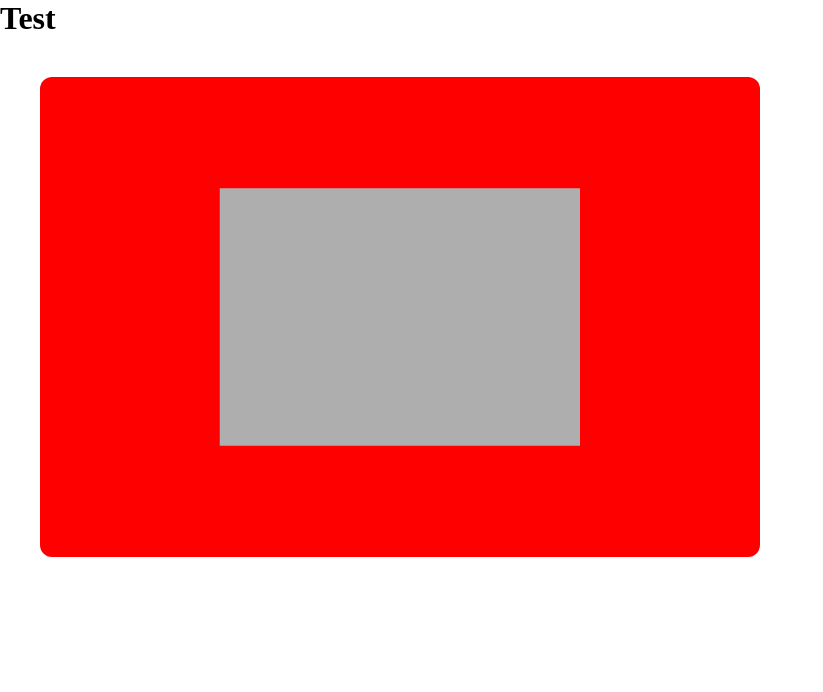
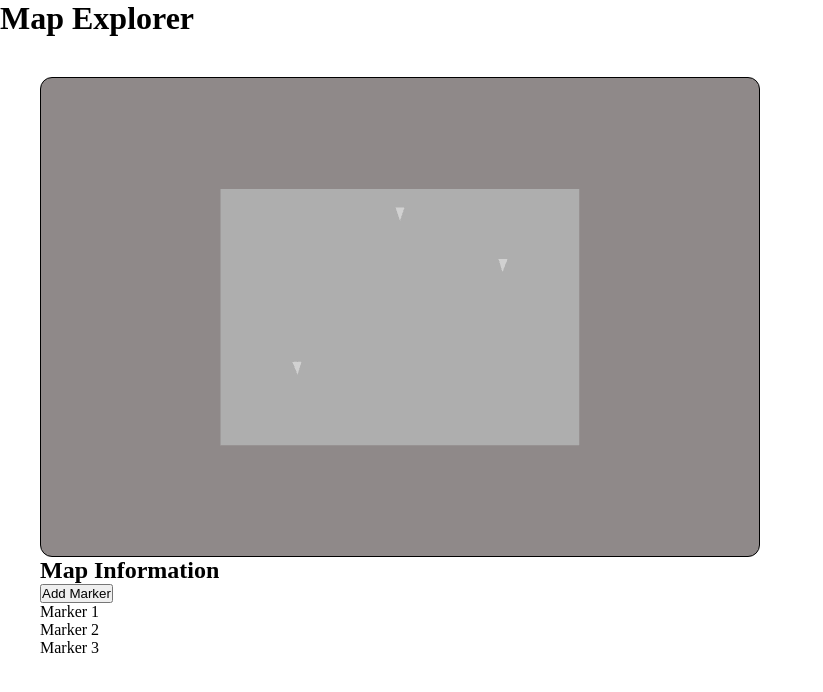
Before and after one commit to luke-dowling/map-explorer, a React (Vite) app: page / in a window 1280 px wide. Shown: the top 692 px of the page, without its empty margins (0-823 px from the left). Built offline with nearby package versions, Linux system fonts and the light colour scheme.

Commit message:
added side board and updated map with markers

```diff
--- a/src/App.jsx
+++ b/src/App.jsx
@@ -1,14 +1,27 @@
 import { Canvas } from "@react-three/fiber";
 import { MapControls, PerspectiveCamera } from "@react-three/drei";
 import { Map } from "./components/Map";
-import { useEffect, useRef } from "react";
+import { useEffect, useRef, useState } from "react";
 import { MathUtils } from "three";
+import { SideBoard } from "./components/SideBoard";
+
+const minZoom = 2.5;
+const maxZoom = 3.5;
+const initialMarkers = [
+  { id: 1, position: [2, 1, 0], label: "Marker 1" },
+  { id: 2, position: [-2, -1, 0], label: "Marker 2" },
+  { id: 3, position: [0, 2, 0], label: "Marker 3" },
+];
 
 function App() {
-  const minZoom = 2.5;
-  const maxZoom = 3.5;
   const controlsRef = useRef(null);
   const cameraRef = useRef(null);
+
+  const [markers, setMarkers] = useState(initialMarkers);
+
+  const addMarker = () => {
+    // add a new marker
+  };
 
   useEffect(() => {
     const controls = controlsRef.current;
@@ -39,10 +52,10 @@ function App() {
 
   return (
     <>
-      <h1>Test</h1>
+      <h1>Map Explorer</h1>
       <div id="canvas-container">
         <Canvas id="canvas" style={{ height: "60vh", width: "60%" }}>
-          <pointLight position={[10, 10, 10]} />
+          <ambientLight intensity={2} />
 
           <PerspectiveCamera
             ref={cameraRef}
@@ -61,7 +74,7 @@ function App() {
             enableRotate={false}
             autoRotate={false}
             screenSpacePanning={true}
-            dampingFactor={0.1}
+            dampingFactor={0.15}
             enableDamping={true}
             minDistance={4}
             maxDistance={20}
@@ -76,7 +89,27 @@ function App() {
             }}
           />
           <Map />
+
+          {markers.map((marker) => (
+            <mesh
+              key={marker.id}
+              position={marker.position}
+              onDoubleClick={() => {
+                console.log(`Clicked ${marker.label}`);
+                // open an extended view in the sideboard
+              }}
+              rotation={[Math.PI / 1, 0, 0]}
+              onPointerEnter={() => {
+                // bring up tooltip that gives the name of the label
+              }}
+            >
+              <coneGeometry args={[0.1, 0.25, 3]} />
+              <meshStandardMaterial color="white" />
+            </mesh>
+          ))}
         </Canvas>
+
+        <SideBoard addMarker={addMarker} markers={markers} />
       </div>
     </>
   );
--- /dev/null
+++ b/src/components/SideBoard.jsx
@@ -0,0 +1,14 @@
+import { div } from "three/tsl";
+
+export const SideBoard = ({ addMarker, markers }) => {
+  return (
+    <div>
+      <h2>Map Information</h2>
+      <button onClick={addMarker}>Add Marker</button>
+
+      {markers.map((marker) => {
+        return <div id={marker.id}>{marker.label}</div>;
+      })}
+    </div>
+  );
+};
--- a/src/index.css
+++ b/src/index.css
@@ -4,17 +4,14 @@
   box-sizing: border-box;
 }
 
-body {
-}
-
 #canvas-container {
-  /* background-color: grey; */
   padding: 40px;
   border-radius: 12px;
   margin: auto;
 }
 
 #canvas {
-  background-color: red;
+  background-color: rgb(143, 137, 137);
   border-radius: 12px;
+  border: 1px solid black;
 }
```
